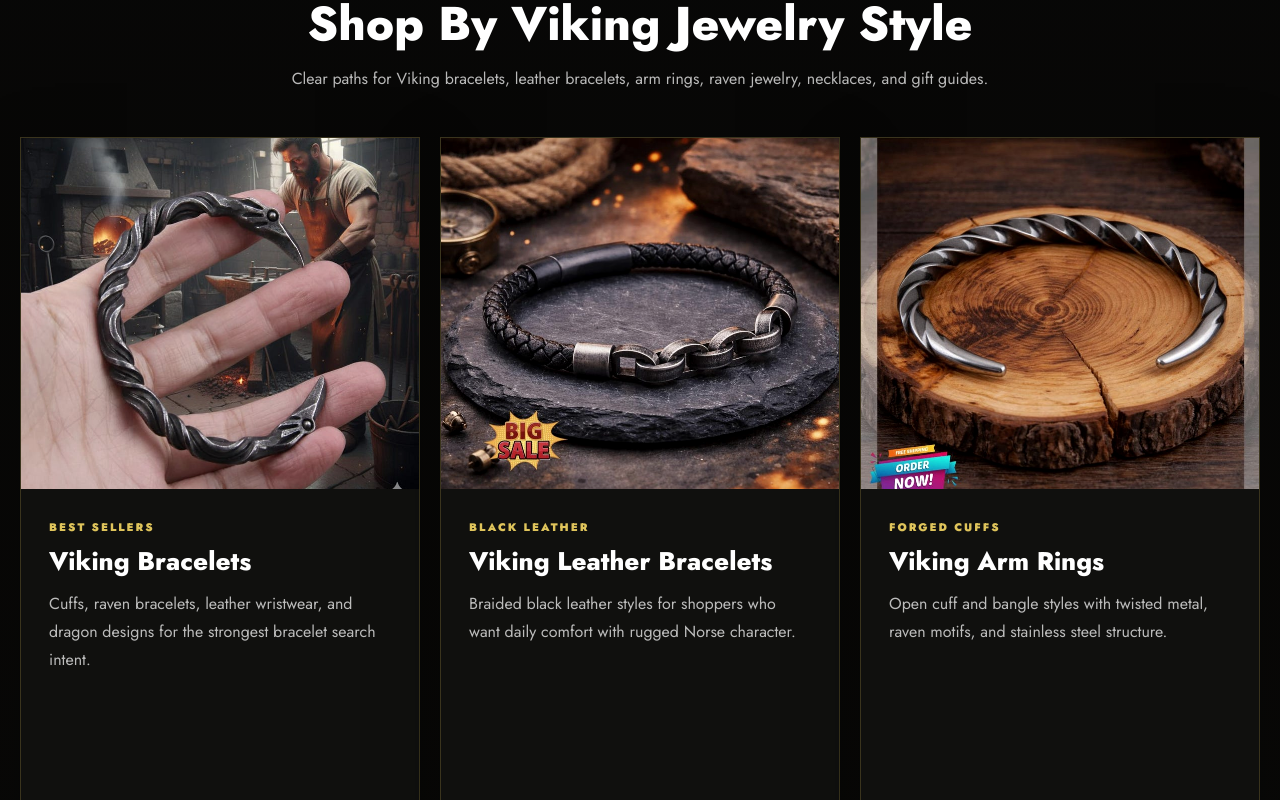
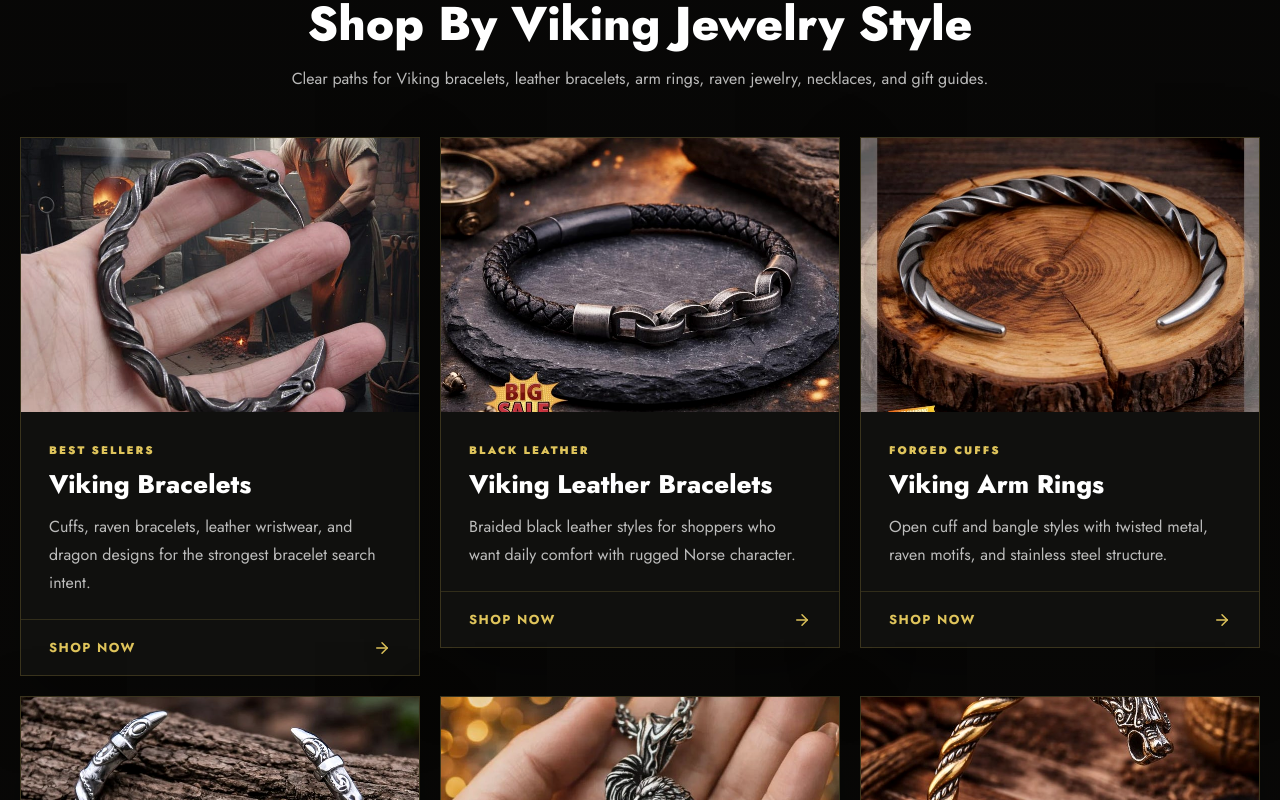
Before and after one commit to zaheerabbas1595/NovaVentory, a React (Vite) app: page / in a window 1280 px wide. Shown: the part 1560-2360 px from the top of the page. Built offline with nearby package versions, Linux system fonts and the light colour scheme.

Commit message:
Tighten collection card spacing

```diff
--- a/src/App.css
+++ b/src/App.css
@@ -635,12 +635,12 @@
   display: grid;
   grid-template-columns: repeat(3, minmax(0, 1fr));
   gap: 20px;
+  align-items: start;
 }
 
 .collection-hub-card {
-  min-height: 420px;
-  display: grid;
-  grid-template-rows: minmax(210px, 0.88fr) 1fr auto;
+  display: grid;
+  grid-template-rows: auto auto auto;
   overflow: hidden;
   color: #ffffff;
   background: #10100e;
@@ -656,8 +656,7 @@
 
 .collection-hub-card img {
   width: 100%;
-  height: 100%;
-  min-height: 210px;
+  aspect-ratio: 16 / 11;
   display: block;
   object-fit: cover;
   background: #17140f;
@@ -677,7 +676,7 @@
 }
 
 .collection-hub-card > div {
-  padding: clamp(22px, 2.5vw, 30px) clamp(20px, 2.5vw, 28px) 0;
+  padding: clamp(22px, 2.5vw, 30px) clamp(20px, 2.5vw, 28px) 22px;
 }
 
 .collection-hub-card small {
```
